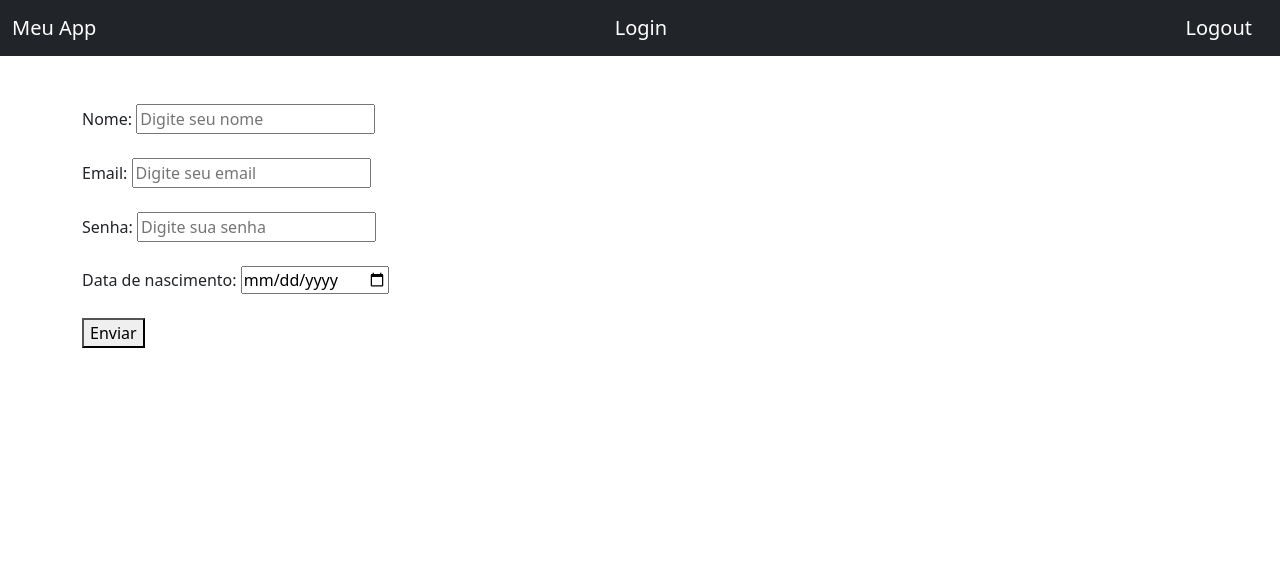
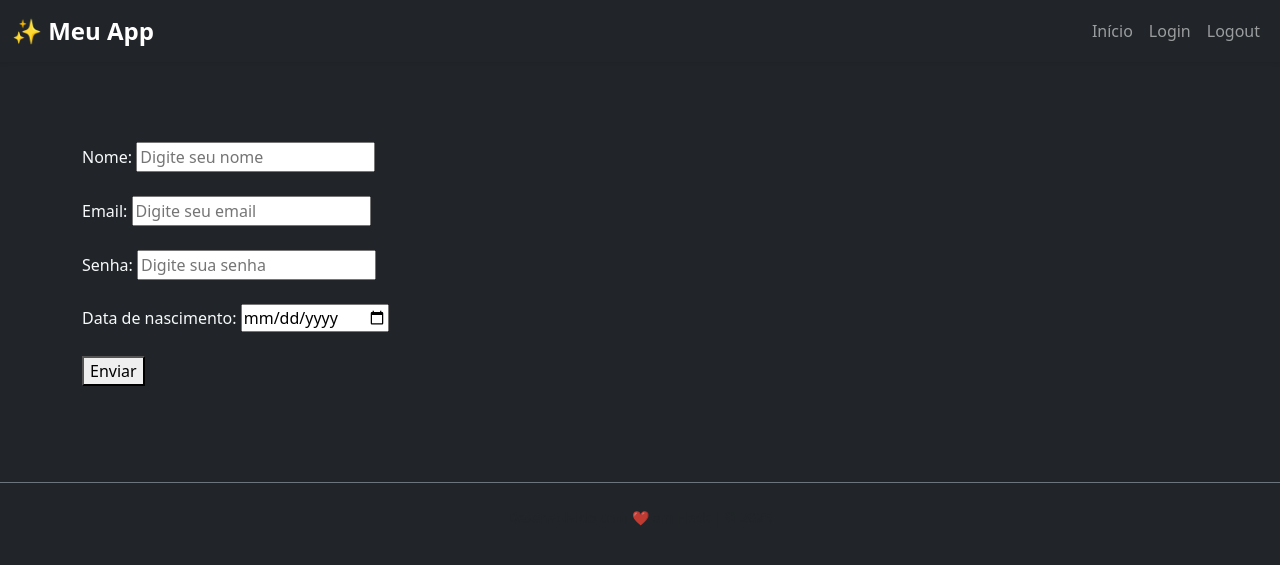
Before and after one commit to rdralves/.app_web_flask, a Flask app: page /home in a window 1280 px wide. Shown: the top 565 px of the page. Run offline with Flask 3, Linux system fonts and the light colour scheme.

Commit message:
Melhorando a aparencia do projeto, iniciando com o base.html

```diff
--- a/app/templates/base.html
+++ b/app/templates/base.html
@@ -4,34 +4,46 @@
 <head>
   <meta charset="UTF-8">
   <title>{% block title %}Meu App Flask{% endblock %}</title>
-  <link rel="stylesheet" href="https://cdn.jsdelivr.net/npm/bootstrap@5.3.2/dist/css/bootstrap.min.css">
+  <link href="https://cdn.jsdelivr.net/npm/bootstrap@5.3.2/dist/css/bootstrap.min.css" rel="stylesheet">
+  <link href="https://fonts.googleapis.com/css2?family=Poppins:wght@300;500;700&display=swap" rel="stylesheet">
+  <link rel="stylesheet" href="{{ url_for('static', filename='css/style.css') }}">
 </head>
 
-<body>
-  <nav class="navbar navbar-expand-lg navbar-dark bg-dark mb-4">
+<body class="bg-dark text-light">
+  <nav class="navbar navbar-expand-lg navbar-dark bg-gradient-dark shadow-sm">
     <div class="container-fluid">
-      <a class="navbar-brand" href="{{ url_for('main_bp.index') }}">Meu App</a>
-      <a class="navbar-brand" href="{{ url_for('main_bp.login') }}">Login</a>
-      <a class="navbar-brand" href="{{ url_for('main_bp.logout') }}">Logout</a>
+      <a class="navbar-brand fw-bold fs-4" href="{{ url_for('main_bp.index') }}">✨ Meu App</a>
+      <button class="navbar-toggler" type="button" data-bs-toggle="collapse" data-bs-target="#navbarNav">
+        <span class="navbar-toggler-icon"></span>
+      </button>
+      <div class="collapse navbar-collapse" id="navbarNav">
+        <ul class="navbar-nav ms-auto">
+          <li class="nav-item"><a class="nav-link" href="{{ url_for('main_bp.index') }}">Início</a></li>
+          <li class="nav-item"><a class="nav-link" href="{{ url_for('main_bp.login') }}">Login</a></li>
+          <li class="nav-item"><a class="nav-link" href="{{ url_for('main_bp.logout') }}">Logout</a></li>
+        </ul>
+      </div>
     </div>
   </nav>
 
-  <div class="container">
+  <main class="container py-5 fade-in">
     {% with messages = get_flashed_messages(with_categories=true) %}
     {% if messages %}
     {% for category, message in messages %}
-    <div class="alert alert-{{ category }} alert-dismissible fade show" role="alert">
+    <div class="alert alert-{{ category }} alert-dismissible fade show glass" role="alert">
       {{ message }}
-      <button type="button" class="btn-close" data-bs-dismiss="alert" aria-label="Fechar"></button>
+      <button type="button" class="btn-close" data-bs-dismiss="alert"></button>
     </div>
     {% endfor %}
     {% endif %}
     {% endwith %}
 
-    {% block content %}
-    <!-- Conteúdo da página será inserido aqui -->
-    {% endblock %}
-  </div>
+    {% block content %}{% endblock %}
+  </main>
+
+  <footer class="text-center py-4 mt-5 border-top border-secondary small text-muted">
+    Desenvolvido com ❤️ em Flask | © 2025
+  </footer>
 
   <script src="https://cdn.jsdelivr.net/npm/bootstrap@5.3.2/dist/js/bootstrap.bundle.min.js"></script>
 </body>
```
